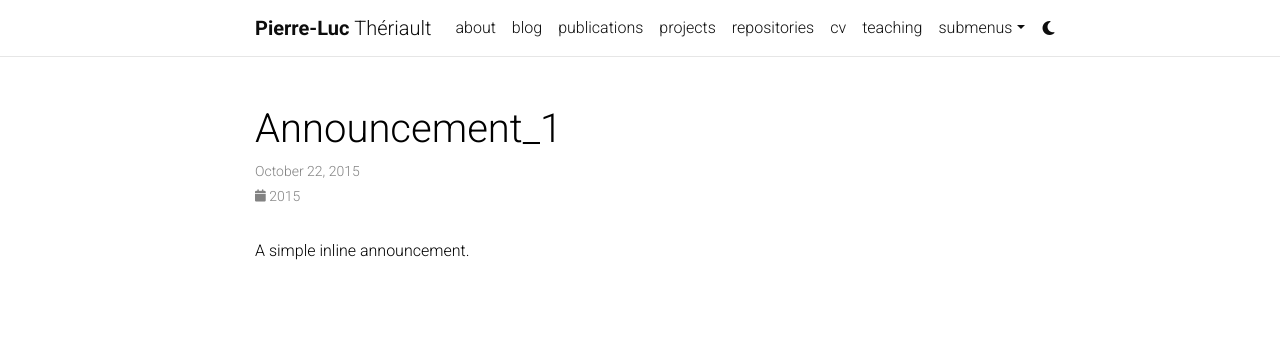
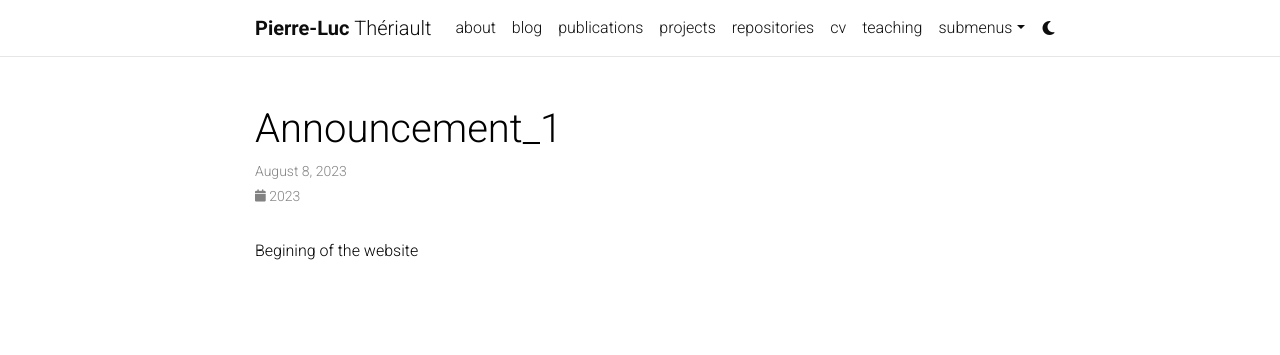
Before and after one commit to pierreluc-plt/pierreluc-plt.github.io, a Jekyll site: the page built from _news/announcement_1.md, in a window 1280 px wide. Shown: the top 355 px of the page. Built offline with Jekyll 4.4.1, drawn with Linux system fonts in a browser that asks for light colours; comment, search, counter and statistics services are not loaded; a style sheet for code colours, icons or effects is not loaded.

Commit message:
Update announcement_1.md

```diff
--- a/_news/announcement_1.md
+++ b/_news/announcement_1.md
@@ -1,8 +1,8 @@
 ---
 layout: post
-date: 2015-10-22 15:59:00-0400
+date: 2023-08-08 15:59:00-0400
 inline: true
 related_posts: false
 ---
 
-A simple inline announcement.
+Begining of the website
```
